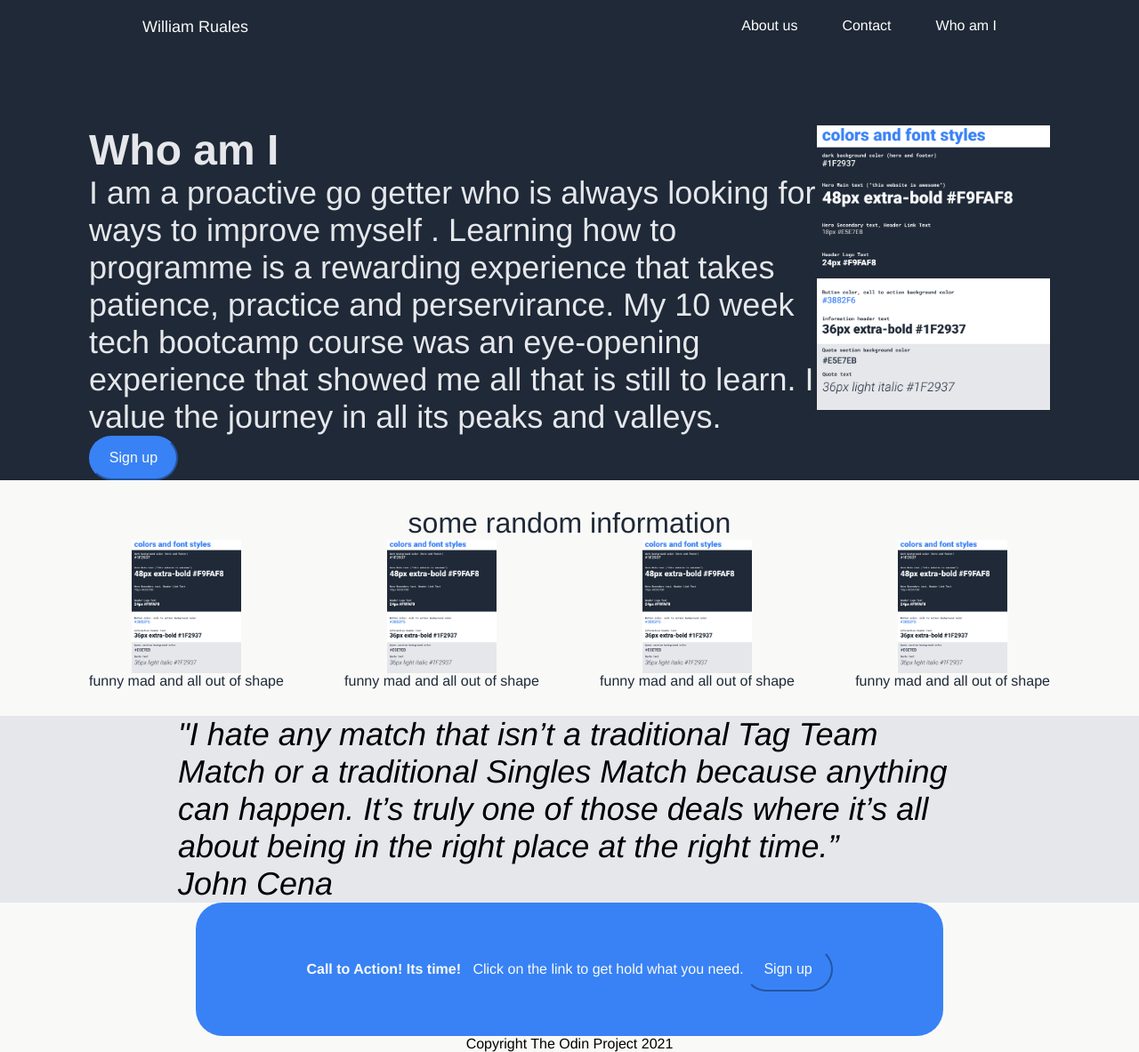
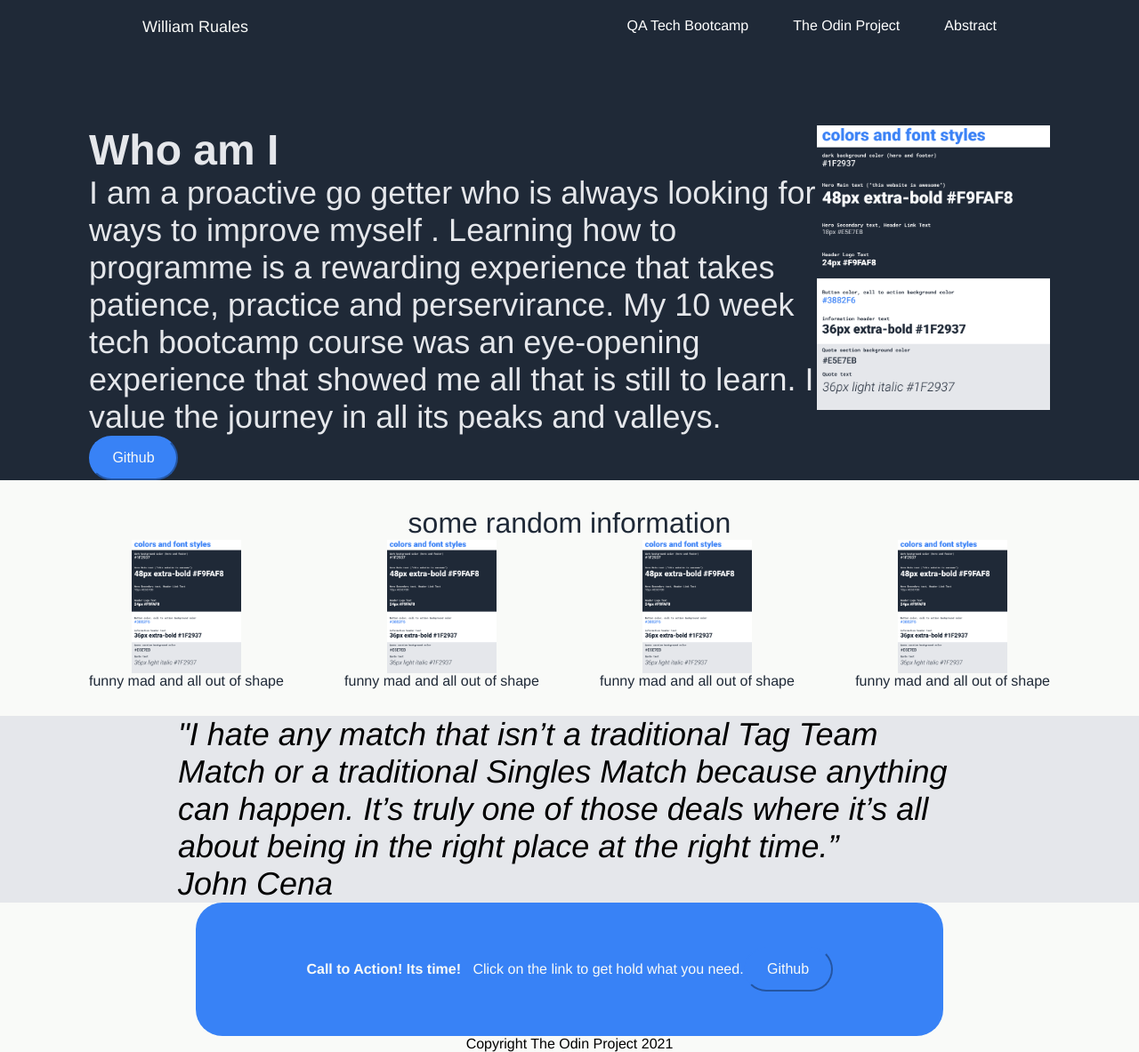
Before and after one commit to willruales/landingpage, a plain HTML site: page index.html in a window 1280 px wide. Shown: the whole page at 89% size. Drawn offline with Linux system fonts and the light colour scheme.

Commit message:
added pages folder

```diff
--- a/index.html
+++ b/index.html
@@ -13,9 +13,9 @@
       <p class="header">
         William Ruales
         <span class="header-links">
-          <a href="">About us</a>
-          <a href=""> Contact</a>
-          <a href="">Who am I</a>
+          <a href="pages/QA.html">QA Tech Bootcamp</a>
+          <a href="pages/Odin.html"> The Odin Project</a>
+          <a href="pages/Abstract.html">Abstract</a>
         </span>
       </p>
     </header>
@@ -27,7 +27,7 @@
          I am a proactive go getter who is always looking for ways to improve myself . Learning how to programme is a rewarding experience that takes patience, practice
          and perservirance. My 10 week tech bootcamp course was an eye-opening experience that showed me all that is still to learn. I value the journey in all its peaks and valleys.
 
-          <button>Sign up</button>
+          <button>Github</button>
         </p>
       </div>
 
@@ -77,7 +77,7 @@
         <div class="click-link">
           <p class="bold">Call to Action! Its time! &nbsp;&nbsp; </p>
           <p>Click on the link to get hold what you need.</p>
-          <button class="bottom">Sign up</button>
+          <button class="bottom">Github</button>
         </div>
       </div>
     </div>
```
Also changed, not shown: pages/Abstract.html (added), pages/Odin.html (added), pages/QA.html (added).
